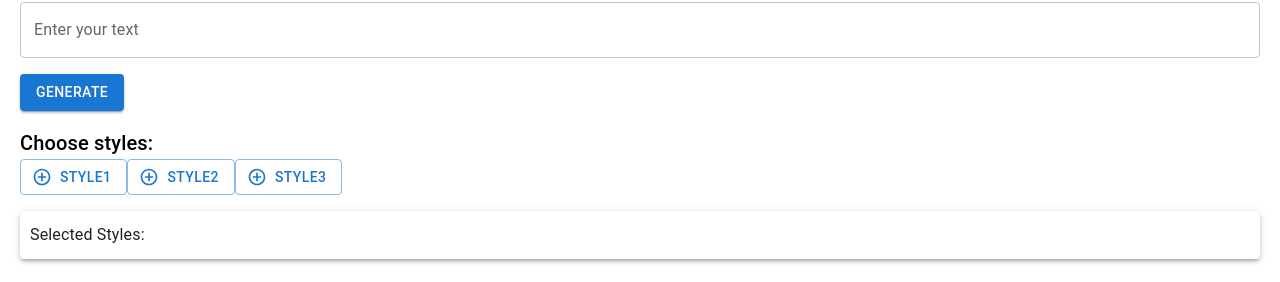
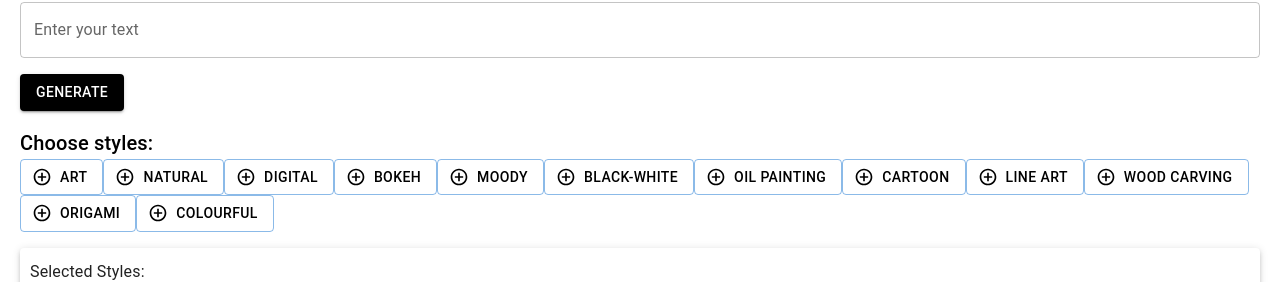
Before and after one commit to saideep2000/Caption_Craft, a React (Create React App) app in the folder frontend/: page / in a window 1280 px wide. Shown: the part 646-928 px from the top of the page. Built offline with nearby package versions, Linux system fonts and the light colour scheme; the HTML template or start-up script is replaced by a standard one.

Commit message:
added few styles

```diff
--- a/frontend/src/pages/components/Generate.js
+++ b/frontend/src/pages/components/Generate.js
@@ -27,7 +27,7 @@ function Generate() {
   };
 
   // Example styles - replace with your actual styles
-  const availableStyles = ['Style1', 'Style2', 'Style3'];
+  const availableStyles = ['Art', 'Natural', 'Digital', 'Bokeh', 'moody', 'black-white', 'oil painting', 'cartoon', 'line art', 'wood carving', 'origami', 'colourful'];
 
   return (
     <Grid container spacing={2} alignItems="center" justifyContent="center" style={{ padding: '20px' }}>
@@ -41,14 +41,28 @@ function Generate() {
         />
       </Grid>
       <Grid item xs={12}>
-        <Button variant="contained" color="primary" onClick={generateImage}>
+        <Button variant="contained" color="primary" onClick={generateImage}
+        sx = {{bgcolor : "black" ,
+            '&:hover': {
+                color : "white",
+                backgroundColor: 'green',
+              }
+        }}>
           Generate
         </Button>
       </Grid>
       <Grid item xs={12}>
         <Typography variant="h6">Choose styles:</Typography>
         {availableStyles.map((style) => (
-          <Button key={style} variant="outlined" onClick={() => addStyle(style)} startIcon={<AddCircleOutlineIcon />}>
+          <Button key={style} variant="outlined" onClick={() => addStyle(style)} startIcon={<AddCircleOutlineIcon />}
+          sx = {{color : "black",  variant : "contained",
+            '&:hover': {
+                color : "white",
+                backgroundColor: 'green',
+              }
+
+          }}
+          >
             {style}
           </Button>
         ))}
```
